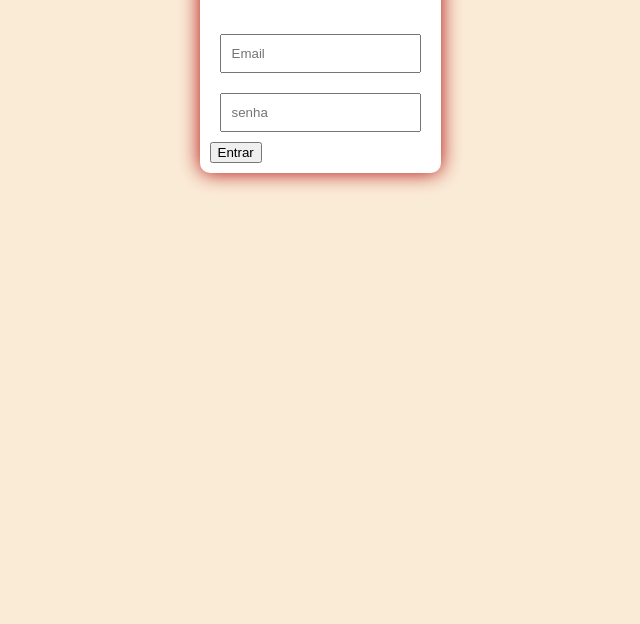
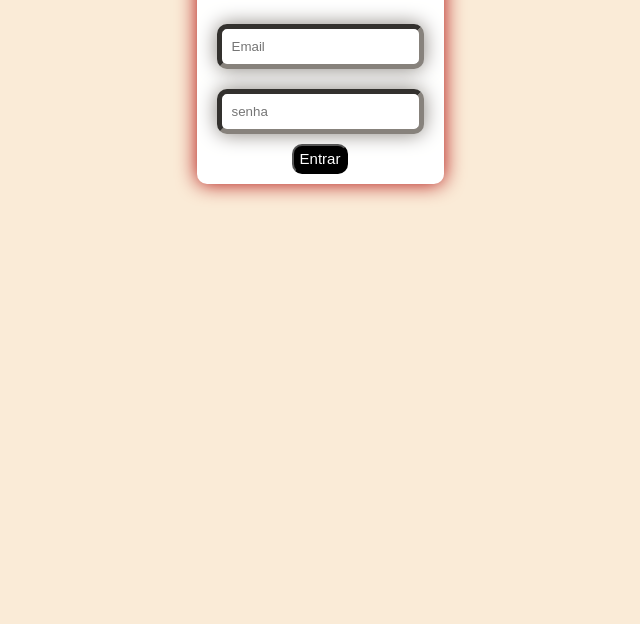
Before and after one commit to matheus2k23/pagina_de_cadastro, a plain HTML site: page index.html in a window 1280 px wide. Shown: the part 176-800 px from the top of the page, without its empty margins (320-960 px from the left). Drawn offline with Linux system fonts and the light colour scheme.

Commit message:
aldjajic

```diff
--- a/index.html
+++ b/index.html
@@ -17,14 +17,25 @@ body{
         padding: 10px;
         border-radius: 10px;
         box-shadow: 0 0 20px #af0808 ;
+        text-align: center;
 
     }
 }
  input{
     padding: 10px;
     margin: 10px;
-
+    border: 5px inset #87827c;
+    border-radius: 10px;
+    box-shadow: 0 0 20px #87827c;
  }
+    button{
+        width: 95%px;
+        height: 30px;
+        background: black;
+        color: white;
+        font-size: 15px;
+        border-radius: 10px;
+    }
     </style>
 </head>
 <body>
```
